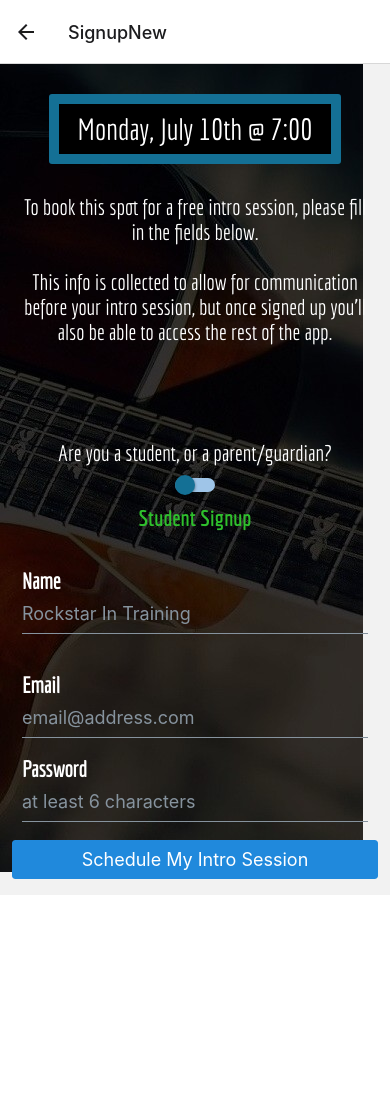
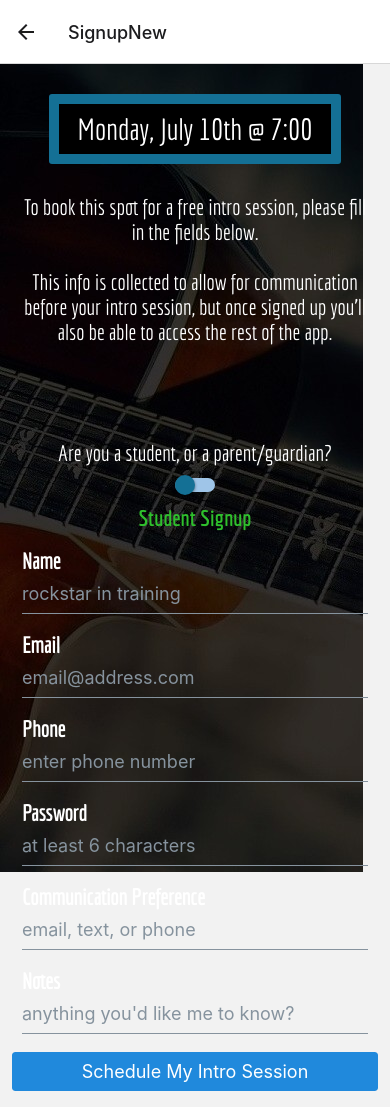
Before and after one commit to timdobranski/string-school-practice, a React Native app: screen /SignupNew in a window 390 px wide. Before the commit the page ends 895 px from the top, so only its background shows below. Built offline with nearby package versions, Linux system fonts and the light colour scheme; no server answers.

Commit message:
Implemented conditional signup logic and data handling. Needs validation for phone, email, comm preference

```diff
--- a/src/components/guest/Auth.jsx
+++ b/src/components/guest/Auth.jsx
@@ -1,5 +1,5 @@
 import React, { useState } from 'react'
-import { Alert, StyleSheet, View, Switch, Text } from 'react-native'
+import { Alert, StyleSheet, View, ScrollView, Switch, Text } from 'react-native'
 import  supabase  from '../../../supabase'
 import { Button, Input } from 'react-native-elements'
 
@@ -10,7 +10,9 @@ export default function Auth() {
   const [loading, setLoading] = useState(false);
   const [name, setName] = useState('');
   const [phone, setPhone] = useState('');
-  const {studentName, setStudentName} = useState('');
+  const [studentName, setStudentName] = useState('');
+  const [notes, setNotes] = useState('');
+  const [communicationPreference, setCommunicationPreference] = useState('');
 
   // async function signInWithEmail() {
   //   setLoading(true)
@@ -46,19 +48,42 @@ export default function Auth() {
         ios_backgroundColor="#9fc5e8"
       />
       <Text style={[styles.signupHeaderText, styles.signupType]}>{isParent ? `Parent/Guardian Signup` : `Student Signup`}</Text>
+      {isParent ? <Text style={[styles.signupHeaderText, styles.finePrint]}>{'(if your kiddo is older, they can still sign up separately later)'}</Text> : null}
     </View>
-  {isParent && (
+  {isParent ? (
     <View>
-      <View style={[styles.verticallySpaced, styles.mt20]}>
+      <View style={[styles.verticallySpaced]}>
         <Input
           label="Student Name"
           labelStyle={styles.label}
           onChangeText={(text) => setStudentName(text)}
           value={studentName}
-          placeholder="Enter student's name"
+          placeholder="rockstar in training"
           autoCapitalize="words"
-      />
-    </View>
+        />
+      </View>
+
+      <View style={[styles.verticallySpaced]}>
+        <Input
+          label="Your Name"
+          labelStyle={styles.label}
+          onChangeText={(text) => setName(text)}
+          value={studentName}
+          placeholder="future rockstar owes it all to..."
+          autoCapitalize="words"
+        />
+      </View>
+
+<View style={[styles.verticallySpaced]}>
+        <Input
+          label="Email"
+          labelStyle={styles.label}
+          onChangeText={(text) => setEmail(text)}
+          value={email}
+          placeholder="email@address.com"
+          autoCapitalize={'none'}
+        />
+      </View>
     <View style={styles.verticallySpaced}>
       <Input
         label="Phone"
@@ -69,35 +94,11 @@ export default function Auth() {
         autoCapitalize="none"
       />
     </View>
-  </View>
-)}
-      <View style={[styles.verticallySpaced, styles.mt20]}>
-        <Input
-          label="Name"
-          labelStyle={styles.label}
-          // leftIcon={{ type: 'font-awesome', name: 'envelope' }}
-          onChangeText={(text) => setName(text)}
-          value={email}
-          placeholder="Rockstar In Training"
-          autoCapitalize={'none'}
-        />
-      </View>
-      <View style={[styles.verticallySpaced, styles.mt20]}>
-        <Input
-          label="Email"
-          labelStyle={styles.label}
-          // leftIcon={{ type: 'font-awesome', name: 'envelope' }}
-          onChangeText={(text) => setEmail(text)}
-          value={email}
-          placeholder="email@address.com"
-          autoCapitalize={'none'}
-        />
-      </View>
-      <View style={styles.verticallySpaced}>
+
+    <View style={styles.verticallySpaced}>
         <Input
           label="Password"
           labelStyle={styles.label}
-          // leftIcon={{ type: 'font-awesome', name: 'lock' }}
           onChangeText={(text) => setPassword(text)}
           value={password}
           secureTextEntry={true}
@@ -105,6 +106,99 @@ export default function Auth() {
           autoCapitalize={'none'}
         />
       </View>
+
+      <View style={[styles.verticallySpaced ]}>
+        <Input
+          label="Communication Preference"
+          labelStyle={styles.label}
+          onChangeText={(text) => setCommunicationPreference(text)}
+          value={email}
+          placeholder="email, text, or phone"
+          autoCapitalize={'none'}
+        />
+      </View>
+
+      <View style={[styles.verticallySpaced]}>
+        <Input
+          label="Notes"
+          labelStyle={styles.label}
+          onChangeText={(text) => setNotes(text)}
+          value={email}
+          placeholder="anything you'd like me to know?"
+          autoCapitalize={'none'}
+        />
+      </View>
+
+  </View>
+):  <View >
+      <View style={[styles.verticallySpaced]}>
+        <Input
+          label="Name"
+          labelStyle={styles.label}
+          onChangeText={(text) => setName(text)}
+          value={email}
+          placeholder="rockstar in training"
+          autoCapitalize={'none'}
+        />
+      </View>
+
+      <View style={[styles.verticallySpaced]}>
+        <Input
+          label="Email"
+          labelStyle={styles.label}
+          onChangeText={(text) => setEmail(text)}
+          value={email}
+          placeholder="email@address.com"
+          autoCapitalize={'none'}
+        />
+      </View>
+
+      <View style={[styles.verticallySpaced]}>
+        <Input
+          label="Phone"
+          labelStyle={styles.label}
+          onChangeText={(text) => setPhone(text)}
+          value={email}
+          placeholder="enter phone number"
+          autoCapitalize={'none'}
+        />
+      </View>
+
+      <View style={styles.verticallySpaced}>
+        <Input
+          label="Password"
+          labelStyle={styles.label}
+          onChangeText={(text) => setPassword(text)}
+          value={password}
+          secureTextEntry={true}
+          placeholder="at least 6 characters"
+          autoCapitalize={'none'}
+        />
+      </View>
+
+      <View style={[styles.verticallySpaced ]}>
+        <Input
+          label="Communication Preference"
+          labelStyle={styles.label}
+          onChangeText={(text) => setCommunicationPreference(text)}
+          value={email}
+          placeholder="email, text, or phone"
+          autoCapitalize={'none'}
+        />
+      </View>
+
+      <View style={[styles.verticallySpaced]}>
+        <Input
+          label="Notes"
+          labelStyle={styles.label}
+          onChangeText={(text) => setNotes(text)}
+          value={email}
+          placeholder="anything you'd like me to know?"
+          autoCapitalize={'none'}
+        />
+      </View>
+    </View>
+  }
       {/* <View style={[styles.verticallySpaced, styles.mt20]}>
         <Button title="Sign in" disabled={loading} onPress={() => signInWithEmail()} />
       </View> */}
@@ -147,4 +241,9 @@ const styles = StyleSheet.create({
     color: '#2fc02d',
     fontFamily: 'economica-bold',
   },
+  finePrint: {
+    marginTop: 0,
+    marginBottom: 20,
+    fontSize: 18
+  }
 })
--- a/src/components/guest/SignupNew.jsx
+++ b/src/components/guest/SignupNew.jsx
@@ -29,7 +29,7 @@ This info is collected to allow for communication before your intro session, but
 
 const styles = StyleSheet.create({
   container: {
-    flex: 1,
+    flexGrow: 1,
     justifyContent: 'start',
     alignItems: 'center',
 
```
